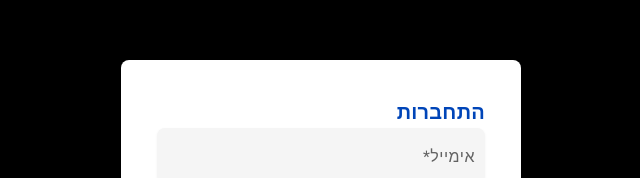
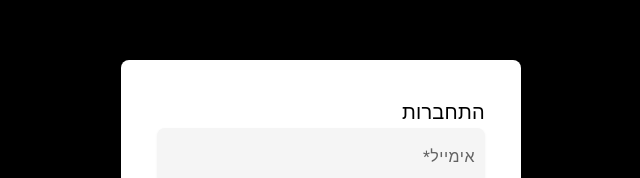
Before and after one commit to ReizRoz/Courses, an Angular app: page /login in a window 1280 px wide. Shown: the part 175-353 px from the top of the page, without its empty margins (319-959 px from the left). Built offline with nearby package versions, Linux system fonts and the light colour scheme.

Commit message:
Reove heder-card

```diff
--- a/src/app/shared/header/header.component.scss
+++ b/src/app/shared/header/header.component.scss
@@ -19,7 +19,7 @@
   justify-content: flex-start;
 
   .header-image {
-    height: 85%;
+    height: 10vh;
     object-fit: contain;
   }
 }
--- a/src/styles.scss
+++ b/src/styles.scss
@@ -176,17 +176,7 @@ mat-card {
     border: 2px solid var(--color-blue); // מסגרת כחולה
     box-shadow: 0 0 20px var(--color-blue); // הילה כחולה קבועה - הגדלנו את הגודל
 
-    mat-card-header {
-        text-align: right;
 
-        .mat-mdc-card-title {
-            color: var(--color-blue); // כותרת כחולה
-            font-weight: 700;
-        }
-        .mat-mdc-card-subtitle {
-            color: var(--text-color-dark); // טקסט משני כהה על רקע בהיר
-        }
-    }
 
     transition: box-shadow 0.3s ease-in-out;
     &:hover {
```
